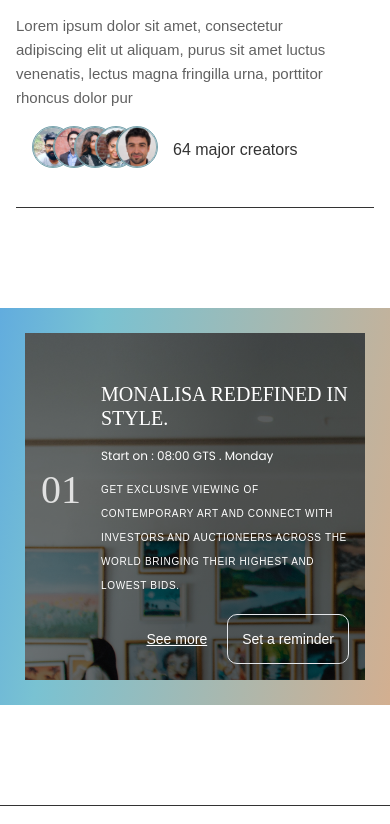
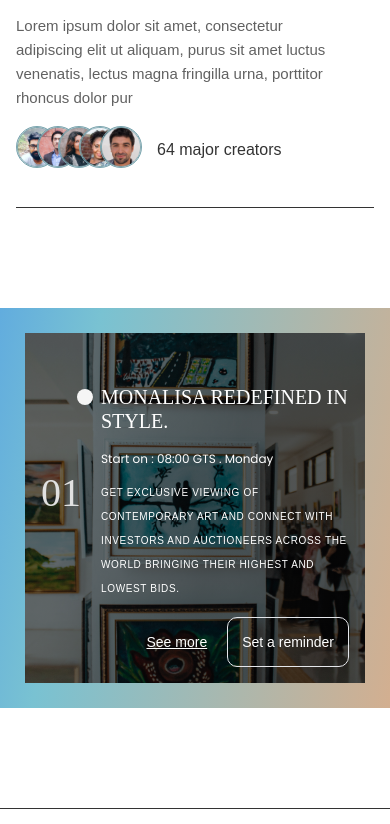
Before and after one commit to loyalsfc/artsy, a React (Vite) app: page / in a window 390 px wide. Shown: the part 1968-2792 px from the top of the page. Built offline with nearby package versions, Linux system fonts and the light colour scheme; no server answers; a web font is replaced by a local one.

Commit message:
fix image

```diff
--- a/src/index.css
+++ b/src/index.css
@@ -65,9 +65,9 @@
   background-image:  linear-gradient(99.99deg, #4693ED -26.21%, #79C2D2 22.16%, rgba(192, 86, 9, 0.49) 111.62%);
 }
 
-.image-bg{
-  background: linear-gradient(0deg, rgba(0, 0, 0, 0.52), rgba(0, 0, 0, 0.52)), linear-gradient(104.57deg, rgba(0, 0, 0, 0) 21.03%, rgba(0, 0, 0, 0.2) 56.5%, rgba(0, 0, 0, 0.2) 93.84%), url('./src/assets/upcoming-image.jpg');
-}
+/* .image-bg{
+
+} */
 
 .h-calc{
   height: calc(100vh - 109px);
--- a/src/pages/home/Featured.jsx
+++ b/src/pages/home/Featured.jsx
@@ -24,7 +24,7 @@ function Featured({img}) {
             <article className='lg:w-1/2 flex flex-col justify-between text-grey lg:mr-[50px]'>
                 <h4 className='text-[30px] md:text-[2.5rem] font-semibold w-full text-center lg:text-left lg:font-bold font-clash lg:font-stix absolute text-white lg:text-grey absolute top-12 md:top-20 lg:relative lg:top-0'>The Boolean Egyptian</h4>
                 <p className='text-[15px] md:text-xl mr-9 lg:mr-0 text-[#616161] lg:text-grey my-4 lg:my-0'>Lorem ipsum dolor sit amet, consectetur adipiscing elit ut aliquam, purus sit amet luctus venenatis, lectus magna fringilla urna, porttitor rhoncus dolor pur</p>
-                <div className='flex items-center px-4 lg:px-0'>
+                <div className='flex items-center'>
                     <div className='mr-[15px]'>
                         <EllipseImage
                             img={eclipse1}
--- a/src/pages/home/Home.jsx
+++ b/src/pages/home/Home.jsx
@@ -1,7 +1,7 @@
 import React from 'react'
 import Hero from './Hero'
 import Featured from './Featured'
-
+import image from  '../../assets/upcoming-image.jpg'
 import featured1 from '../../assets/featured/Featured-product-1.png'
 import featured2 from '../../assets/featured/Featured-product-2.png'
 import featured3 from '../../assets/featured/Featured-product-3.png'
@@ -14,6 +14,13 @@ import Transitions from '../../components/transition/Transition'
 import { Link } from 'react-router-dom'
 
 function Home() {
+    const styles = {
+        background: `linear-gradient(0deg, rgba(0, 0, 0, 0.52), rgba(0, 0, 0, 0.52)), linear-gradient(104.57deg, rgba(0, 0, 0, 0) 21.03%, rgba(0, 0, 0, 0.2) 56.5%, rgba(0, 0, 0, 0.2) 93.84%), url('${image}')`,
+        backgroundRepeat: 'no-repeat',
+        backgroundSize: 'cover',
+        backgroundPosition: 'center',
+    }
+
     return (
     <Transitions>
         <div>
@@ -45,10 +52,11 @@ function Home() {
                 <section className='gradient mb-[100px] md:mb-[190px]'>
                     <div className="container mx-auto p-[25px] md:px-0">
                         <h2 className='hidden md:block text-[2.5rem] mb-[38px] font-medium leading-[120%] underline text-white underline-offset-[17px] decoration-[0.8px]'>See Upcoming Auctions and Exhibitions</h2>
-                        <div className='h-[347px] md:h-[556px] image-bg text-white p-4 md:px-8 md:pb-[52px] flex flex-col lg:flex-row lg:items-end justify-end'>
+                        <div style={styles} className='h-[350px] image-bg md:h-[556px] text-white p-4 md:px-8 md:pb-[52px] flex flex-col lg:flex-row lg:items-end justify-end relative overflow-hidden'>
                             <article className='lg:w-3/5 flex items-center'>
                                 <h2 className='font-bellefair text-[2.5rem] md:text-[77px] text-[#E1E1E1] mr-5'>01</h2>
-                                <div className=''>
+                                <div className='relative'>
+                                    <div className='h-4 w-4 bg-[#F5F5F5] rounded-full absolute top-1 -left-6'></div>
                                     <h3 className='text-xl md:text-[29px] font-bellefair leading-[120%] md:max-w-[353px]'>MONALISA REDEFINED IN STYLE.</h3>
                                     <p className='text-xs md:text-[13.64px] leading-[20px] font-poppin mt-4 mb-3'>Start on : 08:00 GTS . Monday </p>
                                     <p className='text-[10px] md:text-base font-medium tracking-[0.065em]'>GET EXCLUSIVE VIEWING OF CONTEMPORARY ART AND CONNECT WITH INVESTORS AND AUCTIONEERS ACROSS THE WORLD BRINGING THEIR HIGHEST AND LOWEST BIDS.</p>
```
